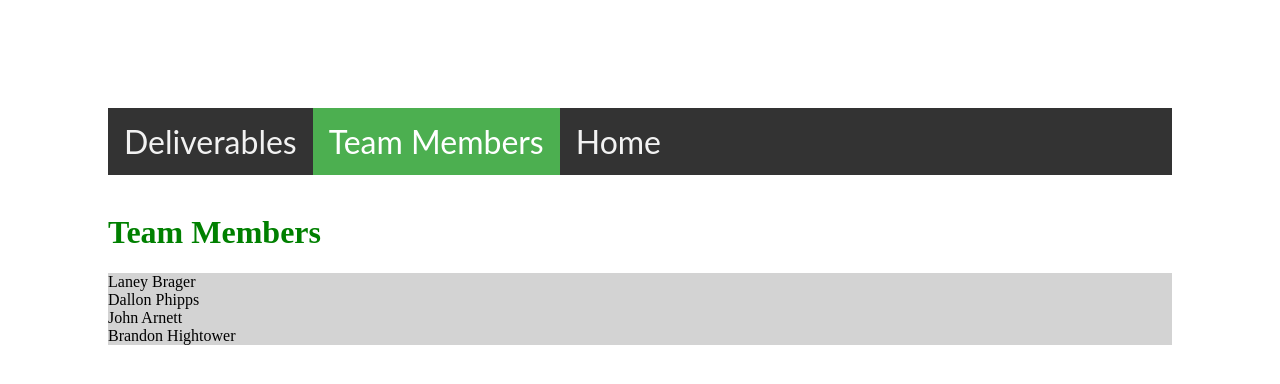
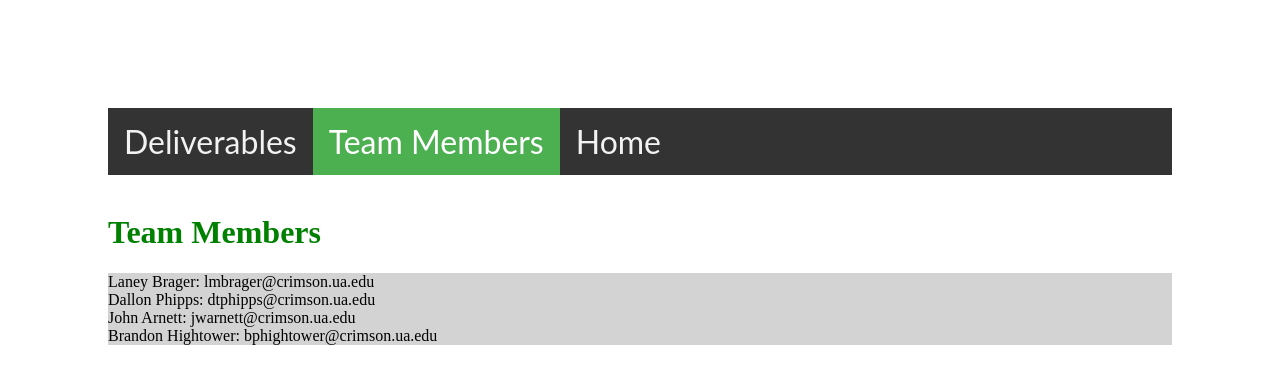
Before and after one commit to lmbrager/CS495Arboretum.github.io, a Jekyll site: the page built from TeamMembers.html, in a window 1280 px wide. Shown: the top 384 px of the page. Built offline with Jekyll 4.4.1, drawn with Linux system fonts in a browser that asks for light colours.

Commit message:
Update TeamMembers.html

```diff
--- a/TeamMembers.html
+++ b/TeamMembers.html
@@ -7,10 +7,10 @@ permalink: /TeamMembers
 <html>
   <body>
     <p>
-      Laney Brager <br>
-      Dallon Phipps <br>
-      John Arnett <br>
-      Brandon Hightower <br>
+      Laney Brager: lmbrager@crimson.ua.edu <br>
+      Dallon Phipps: dtphipps@crimson.ua.edu <br>
+      John Arnett: jwarnett@crimson.ua.edu<br>
+      Brandon Hightower: bphightower@crimson.ua.edu <br>
     </p>
   </body>
 </html>
```
